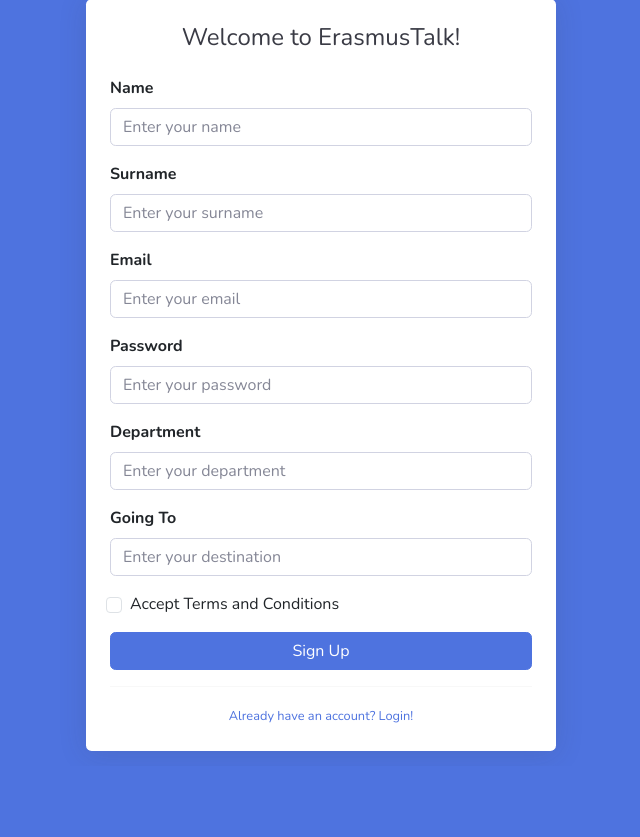
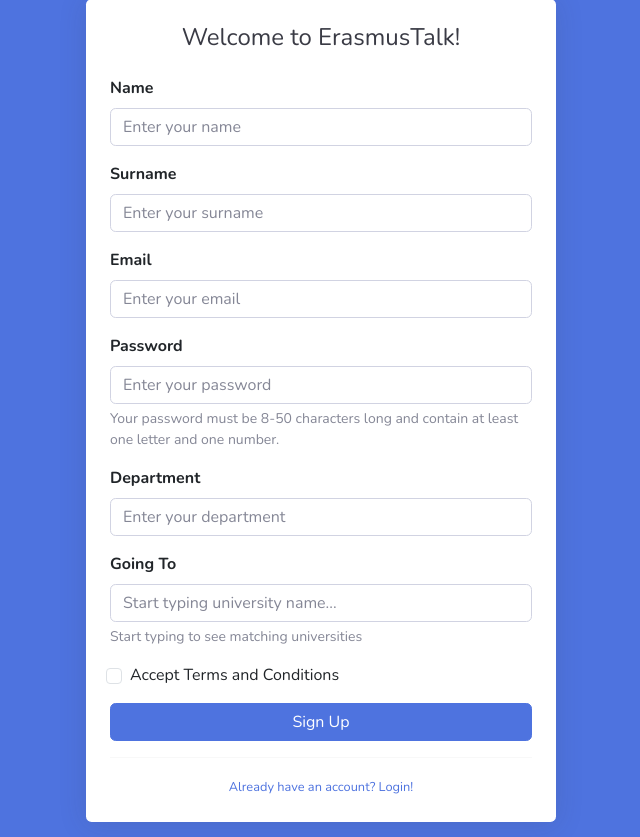
Before and after one commit to GorkemOrhan/Erasmus-Talk, a Flask app: page /signup in a window 1280 px wide. Shown: the part 64-901 px from the top of the page, without its empty margins (319-959 px from the left). Before the commit the page ends 817 px from the top, so only its background shows below. Run offline with Flask 3, Linux system fonts and the light colour scheme; some libraries are stand-ins or nearby versions.

Commit message:
add universities to select

```diff
--- a/templates/account/signup.html
+++ b/templates/account/signup.html
@@ -5,6 +5,8 @@
     <meta name="viewport" content="width=device-width, initial-scale=1.0">
     <title>Sign Up - Erasmus Talk</title>
     {% include 'bootstrap.html' %}
+    <!-- Add jQuery UI CSS -->
+    <link rel="stylesheet" href="https://code.jquery.com/ui/1.12.1/themes/base/jquery-ui.css">
     <style>
         .auth-container {
             max-width: 100%;
@@ -30,6 +32,26 @@
         .invalid-feedback {
             display: none;
             font-size: 80%;
+        }
+
+        /* Autocomplete styles */
+        .ui-autocomplete {
+            max-height: 200px;
+            overflow-y: auto;
+            overflow-x: hidden;
+            z-index: 9999;
+        }
+
+        .ui-menu-item {
+            padding: 5px 10px;
+            font-size: 14px;
+        }
+
+        .ui-state-active,
+        .ui-widget-content .ui-state-active {
+            border: 1px solid #4e73df;
+            background: #4e73df;
+            color: white;
         }
     </style>
 </head>
@@ -65,10 +87,18 @@
                         </div>
                         <div class="form-group">
                             <label for="password" class="fw-bold">Password</label>
-                            <input type="password" class="form-control" id="password" name="password" placeholder="Enter your password" required minlength="8">
+                            <input type="password" class="form-control" id="password" name="password"
+                                placeholder="Enter your password"
+                                required
+                                minlength="8"
+                                maxlength="50"
+                                pattern="^(?=.*[A-Za-z])(?=.*\d)[A-Za-z\d@$!%*#?&]{8,50}$">
                             <div class="invalid-feedback">
-                                Password must be at least 8 characters long.
+                                Password must be 8-50 characters and include at least one letter and one number.
                             </div>
+                            <small class="form-text text-muted">
+                                Your password must be 8-50 characters long and contain at least one letter and one number.
+                            </small>
                         </div>
                         <div class="form-group">
                             <label for="department" class="fw-bold">Department</label>
@@ -79,10 +109,14 @@
                         </div>
                         <div class="form-group">
                             <label for="going_to" class="fw-bold">Going To</label>
-                            <input type="text" class="form-control" id="going_to" name="going_to" placeholder="Enter your destination" required>
+                            <input type="text" class="form-control" id="going_to" name="going_to"
+                                   placeholder="Start typing university name..." required>
                             <div class="invalid-feedback">
-                                Please enter your destination.
+                                Please select a valid university.
                             </div>
+                            <small class="form-text text-muted">
+                                Start typing to see matching universities
+                            </small>
                         </div>
                         <div class="form-check mb-3">
                             <input type="checkbox" class="form-check-input" id="terms" required>
@@ -102,6 +136,10 @@
         </div>
     </div>
 
+    <!-- Add jQuery and jQuery UI -->
+    <script src="https://code.jquery.com/jquery-3.6.0.min.js"></script>
+    <script src="https://code.jquery.com/ui/1.12.1/jquery-ui.min.js"></script>
+
     <script>
         // Bootstrap form validation
         (function () {
@@ -118,6 +156,39 @@
                     }, false)
                 })
         })()
+
+        // University Autocomplete
+        $(document).ready(function() {
+            $("#going_to").autocomplete({
+                source: function(request, response) {
+                    $.ajax({
+                        url: "http://universities.hipolabs.com/search",
+                        dataType: "json",
+                        data: {
+                            name: request.term
+                        },
+                        success: function(data) {
+                            response($.map(data, function(item) {
+                                return {
+                                    label: item.name + " (" + item.country + ")",
+                                    value: item.name
+                                };
+                            }));
+                        }
+                    });
+                },
+                minLength: 3,
+                delay: 500,
+                select: function(event, ui) {
+                    $(this).val(ui.item.value);
+                    return false;
+                }
+            }).autocomplete("instance")._renderItem = function(ul, item) {
+                return $("<li>")
+                    .append("<div>" + item.label + "</div>")
+                    .appendTo(ul);
+            };
+        });
     </script>
 </body>
 </html>
```
Also changed, not shown: templates/account/login.html (+7 -2 lines).
